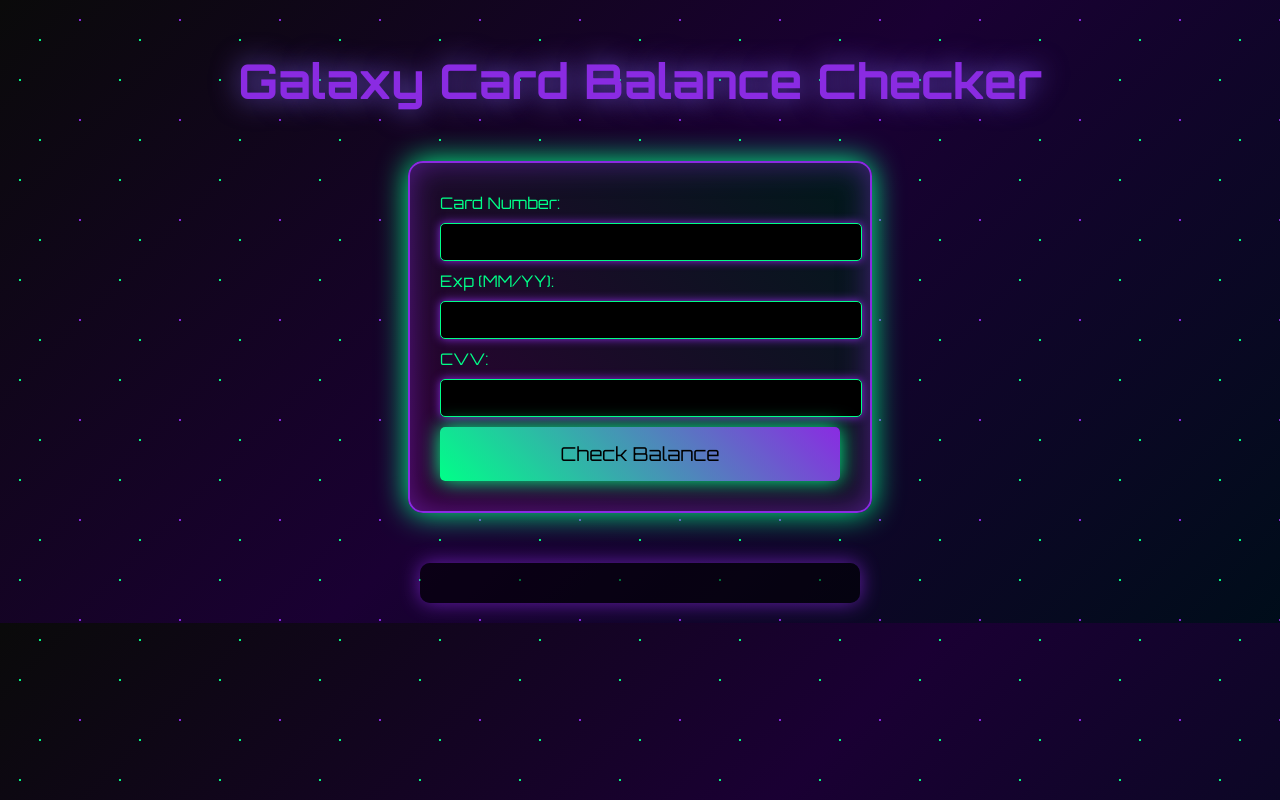
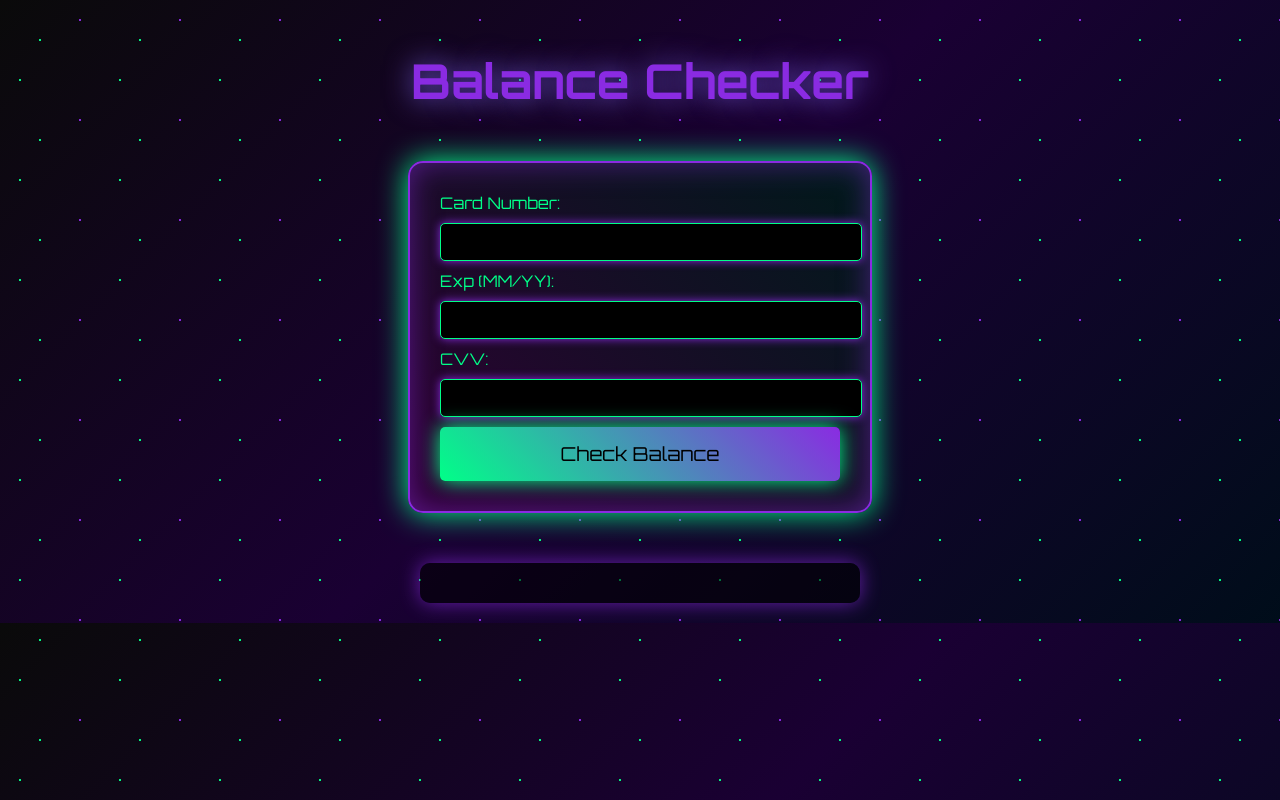
Before and after one commit to Lbourgeois98/hackershit, a website: page index.html in a window 1280 px wide. Drawn offline with Linux system fonts and the light colour scheme.

Commit message:
Update index.html

```diff
--- a/index.html
+++ b/index.html
@@ -8,7 +8,7 @@
 
     <meta name="viewport" content="width=device-width, initial-scale=1.0">
 
-    <title>Balance Checker</title>
+    <title>Hackershit</title>
 
     <link href="https://fonts.googleapis.com/css2?family=Orbitron:wght@400;700&display=swap" rel="stylesheet">
 
@@ -224,7 +224,7 @@
 
 <body>
 
-    <h1>Galaxy Card Balance Checker</h1>
+    <h1>Balance Checker</h1>
 
     <form id="balanceForm">
 
```
